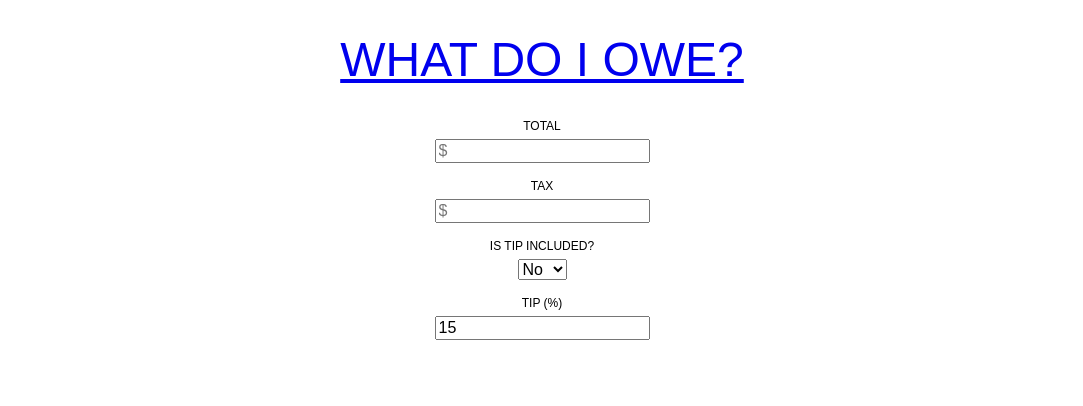
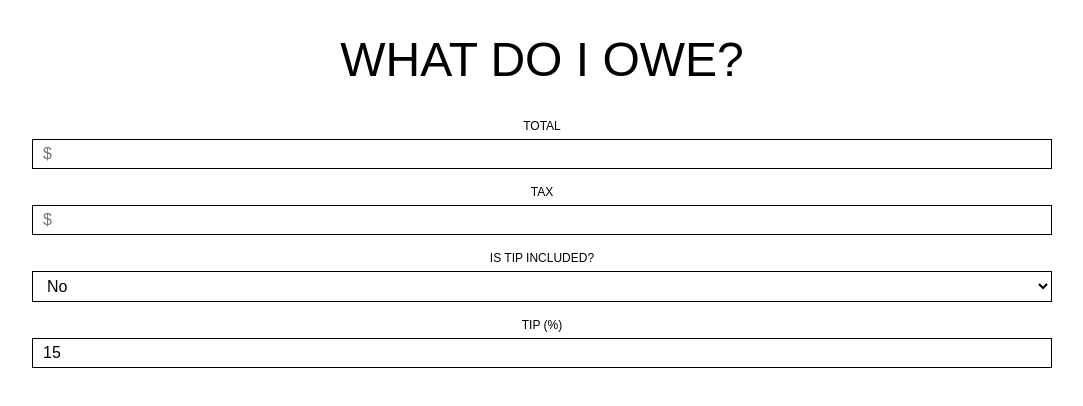
Before and after one commit to christopherhuii/what-do-i-owe, a React (Create React App) app: page / in a window 1280 px wide. Shown: the top 406 px of the page, without its empty margins (98-1181 px from the left). Built offline with nearby package versions, Linux system fonts and the light colour scheme.

Commit message:
css build files

```diff
--- a/src/app.css
+++ b/src/app.css
@@ -2,16 +2,11 @@
   margin: 0 1em;
   text-align: center; }
   .app__header {
+    color: #000000;
     font-size: 2em;
     font-weight: 300;
     text-align: center;
     text-transform: uppercase; }
-  .app__input {
-    background-color: transparent;
-    border: 1px solid #000000;
-    box-sizing: border-box;
-    padding: 5px 10px;
-    width: 100%; }
   .app__button {
     background-color: transparent;
     border: 1px solid #000000;
--- a/src/index.css
+++ b/src/index.css
@@ -1,5 +1,7 @@
 body {
   margin: 0;
   padding: 0;
-  font-family: sans-serif;
-}
+  font-family: sans-serif; }
+
+a {
+  text-decoration: none; }
--- a/src/scss/form-field.css
+++ b/src/scss/form-field.css
@@ -7,3 +7,10 @@
   font-size: .75em;
   margin-bottom: .5em;
   text-transform: uppercase; }
+
+.form-field__input, .form-field__select {
+  background-color: transparent;
+  border: 1px solid #000000;
+  box-sizing: border-box;
+  padding: 5px 10px;
+  width: 100%; }
```
